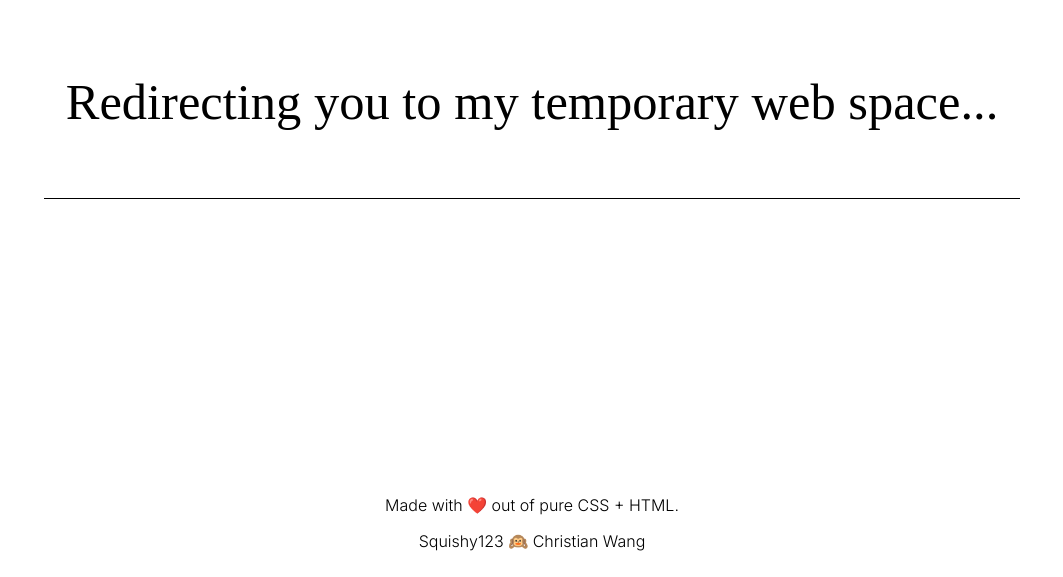
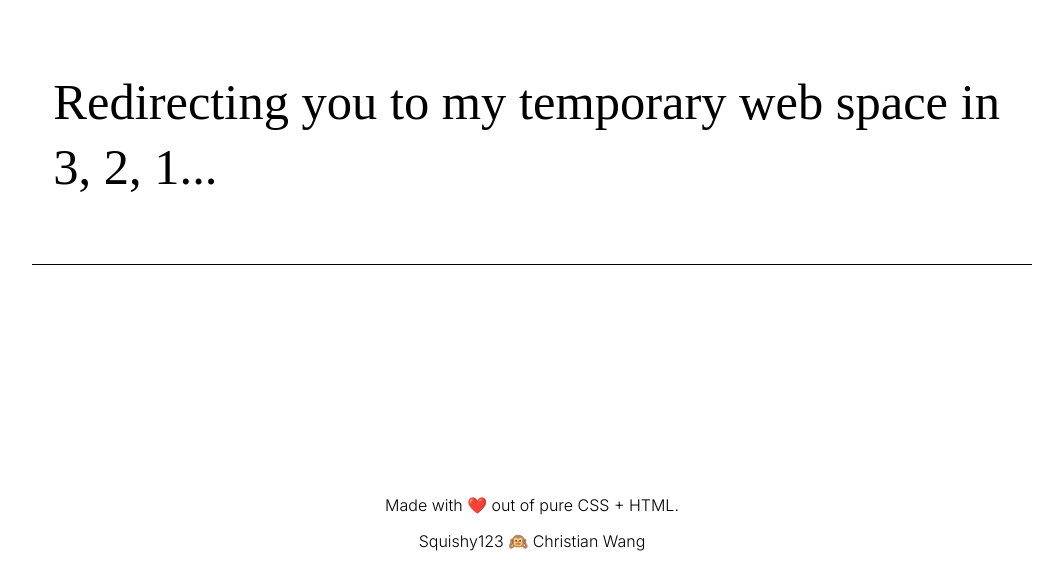
Before and after one commit to Squishy123/chris_web, a plain HTML site: page index.html in a window 1280 px wide. Shown: the part 223-800 px from the top of the page, without its empty margins (108-1171 px from the left). Drawn offline with Linux system fonts and the light colour scheme; a web font is replaced by a local one.

Commit message:
Update index.html

```diff
--- a/index.html
+++ b/index.html
@@ -3,7 +3,7 @@
 <meta charset="UTF-8">
 <title>Chris Wang</title>
 <meta name="viewport" content="width=device-width,initial-scale=1">
-<meta http-equiv = "refresh" content = "2; url = https://laser-drill-ac0.notion.site/Hey-I-m-Christian-7b2f8876a8604427bdf95a301a3878dd" />
+<meta http-equiv = "refresh" content = "1; url = https://laser-drill-ac0.notion.site/Hey-I-m-Christian-7b2f8876a8604427bdf95a301a3878dd" />
 <link rel="stylesheet" href="./layout.css">
 <link rel="icon" type="image/png" sizes="32x32" href="./favicon.png">
 <!--
@@ -67,7 +67,7 @@ Henlo Friend! Caught you snooping around. There's nothing to see here really...`
 
 </div>
 <div class="container" style="border-bottom: black 1px solid;">
-<h2 class="display">Redirecting you to my temporary web space...</h2>
+<h2 class="display">Redirecting you to my temporary web space in 3, 2, 1...</h2>
 
 </main>
 <footer>
```
